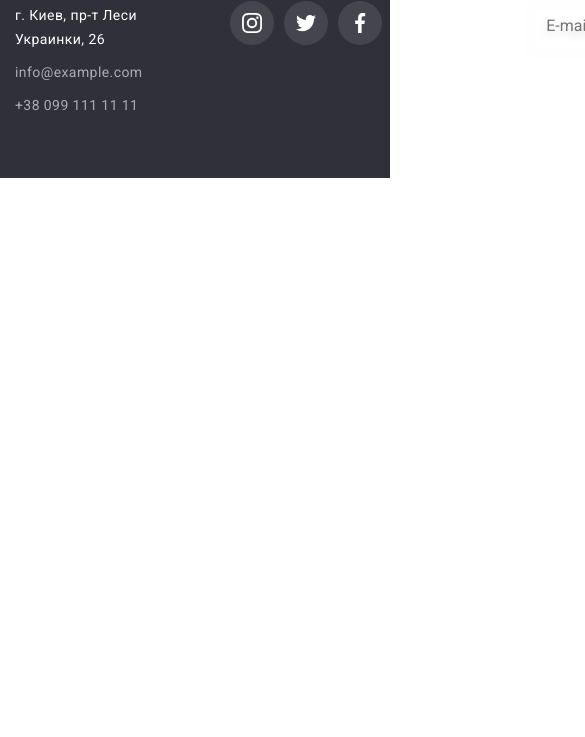
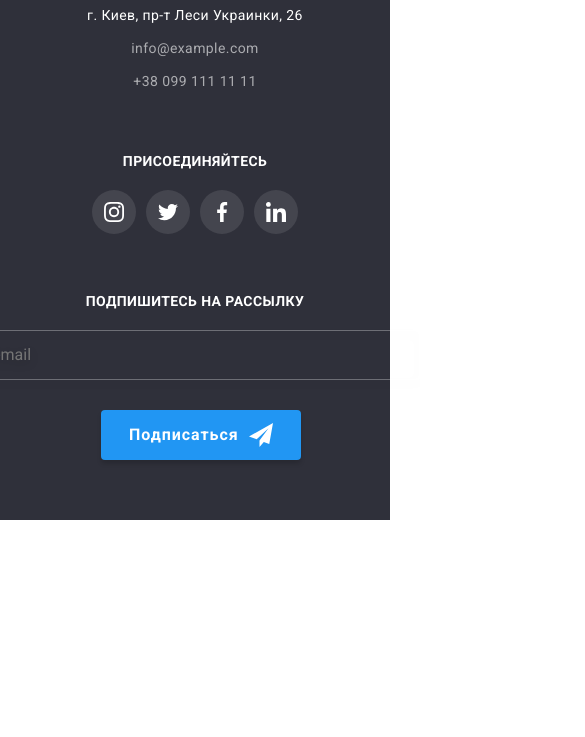
Before and after one commit to Romannorish/goit-markup-hw-08, a plain HTML site: page index.html in a window 390 px wide. Shown: the part 107-844 px from the top of the page, 585 px wide, since content can reach past the window. Drawn offline with nearby package versions, Linux system fonts and the light colour scheme.

Commit message:
footer tablet start
hw8

```diff
--- a/index.html
+++ b/index.html
@@ -348,7 +348,7 @@
 <!--footer section-->
  <footer class="footer">
   <div class="container footer__container">
-    <div>
+    <div class="footer-content">
       <a href="./index.html" class="logo footer__logo">Web<span class="footer__color-logo">Studio</span></a>
       <address class="address">
         <ul class="address__list">
@@ -393,6 +393,7 @@
         </li>
       </ul>
     </div>
+
     <div class="footer__form">
 <p class="footer__form-title">подпишитесь на рассылку</p>
 <form class="footer__form-sub">
--- a/sass/components/_address.scss
+++ b/sass/components/_address.scss
@@ -10,6 +10,13 @@
 
 .address__list {
     margin-top: 20px;
+
+    @include mq(mobile-only) {
+        display: flex;
+        align-items: center;
+        flex-direction: column;
+        margin-bottom: 60px
+        }
 }
 
 
--- a/sass/layout/_footer.scss
+++ b/sass/layout/_footer.scss
@@ -4,14 +4,43 @@
     background-color: var(--footer-background);
 
         &__container {
-            display: flex;
-            align-items: baseline;
+
+
+
+            @include mq(mobile-only) {display: block;}
+
+                @include mq(tablet-only) {
+                    display: flex;
+                    flex-wrap: wrap;
+                    justify-content: center;
+                }
+
+                @include mq(desktop) {
+                    display: flex;
+                    align-items: baseline;}
         }
 
 
         &__color-logo {
             color: var(--footer-color-logo);
         }
+}
+
+
+.footer-content{
+
+}
+.footer__logo{
+    @include mq(mobile-only) {
+            display: flex;
+            justify-content: center;
+            margin-bottom: 20px
+        }
+                 @include mq(tablet-only) {
+                     display: flex;
+                     margin-bottom: 20px
+
+                 }
 }
 
 .footer__address {
@@ -30,11 +59,31 @@
 }
 
 
+
 .footer__subscribe {
     margin-left: 70px;
 
+
+
+    @include mq(tablet-only) {
+            margin-left: 165px;
+
+        }
+
+
+    @include mq(mobile-only) {
+            margin: 0;
+
+        }
+
     &-list {
         display: flex;
+        @include mq(mobile-only) {
+                display: flex;
+                justify-content: center;
+                margin-bottom: 60px;
+            }
+
     }
 
     &-item + &-item {
@@ -55,6 +104,12 @@
         line-height: 1.14;
         letter-spacing: 0.03em;
         text-transform: uppercase;
+
+        @include mq(mobile-only) {
+                display: flex;
+                justify-content: center;
+            }
+
     }
 }
 
@@ -81,17 +136,48 @@
 .footer__form {
     margin-left: 93px;
 
+    @include mq(mobile-only) {
+            margin: 0;
+        }
+
+                @include mq(tablet-only) {
+                    margin-top: 60px;
+                }
+
+
     &-title {
 
         @include fonts(null, 400, 700, 14px, 1.14, 0.03em);
         text-transform: uppercase;
         color: #ffffff;
         margin-bottom: 20px;
+
+        @include mq(mobile-only) {
+                display: flex;
+                justify-content: center;
+            }
+                        @include mq(tablet-only) {
+                            display: flex;
+                            justify-content: center;
+                        }
     }
 
     &-sub {
+
         display: flex;
         align-items: center;
+
+        @include mq(mobile-only) {
+            display: flex;
+            justify-content: center;
+            flex-direction: column;
+            }
+
+            @include mq(tablet-only) {
+                display: flex;
+                justify-content: center;
+                flex-direction: column;
+            }
     }
 
     &-email {
@@ -105,6 +191,17 @@
         background-color: transparent;
         padding-left: 16px;
         color: #ffffff;
+
+        @include mq(mobile-only) {
+                margin-bottom: 30px;
+                width: 450px;
+            }
+
+                        @include mq(tablet-only) {
+                            margin-bottom: 30px;
+                            width: 450px;
+                        }
+
     }
 
     &-button {
```
Also changed, not shown: css/main.css, css/main.min.css, sass/components/_logo.scss (line endings or trailing spaces), 2 other files.
